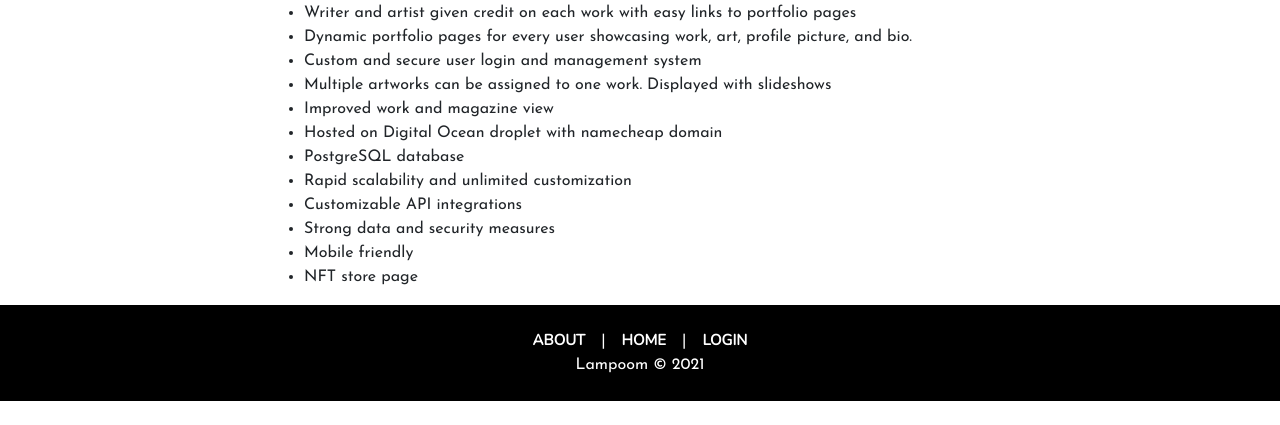
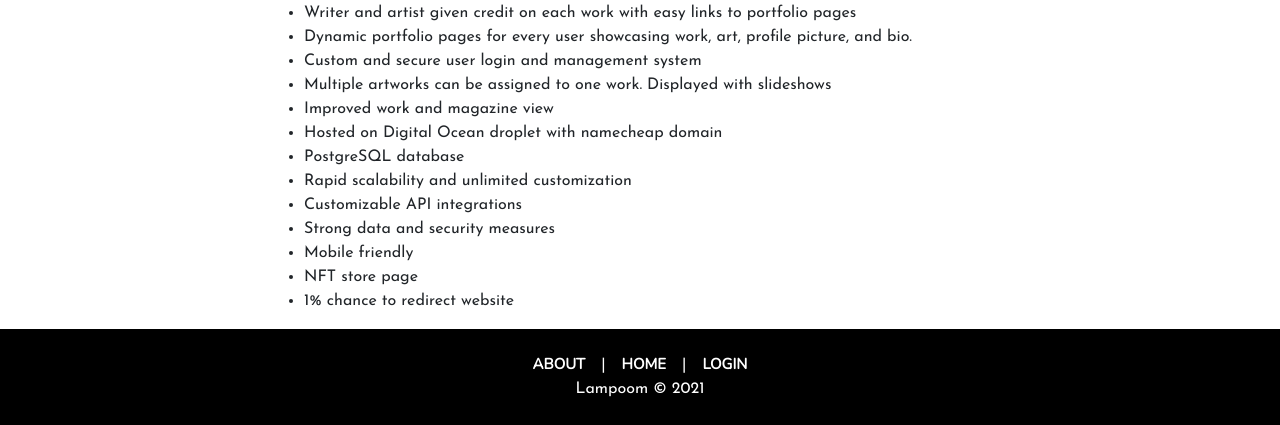
Before and after one commit to samsuchin/lampoom, a Django app: page /features/ in a window 1280 px wide. Shown: the part 715-1140 px from the top of the page. Before the commit the page ends 1116 px from the top, so only its background shows below. Run offline with Django 3.2, Linux system fonts and the light colour scheme; some libraries are stand-ins or nearby versions; some web fonts are replaced.

Commit message:
read me:

```diff
--- a/templates/features.html
+++ b/templates/features.html
@@ -31,6 +31,7 @@
             <li>Strong data and security measures</li>
             <li>Mobile friendly</li>
             <li>NFT store page</li>
+            <li>1% chance to redirect website</li>
         </ul>
     </div>
 
```
